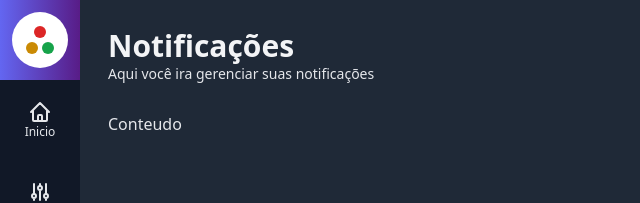
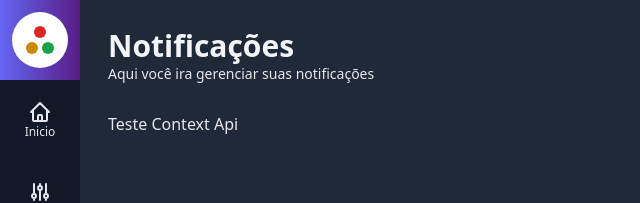
Before and after one commit to Radames-prog/adminTemplate, a Next.js app in the folder my-project/: page /notificacoes in a window 1280 px wide. Shown: the top 203 px of the page, without its empty margins (0-640 px from the left). Built offline with nearby package versions, Linux system fonts and the light colour scheme.

Commit message:
Implementação inicial de Context Api

```diff
--- /dev/null
+++ b/my-project/data/context/AppContext.tsx
@@ -0,0 +1,19 @@
+import { createContext } from "react";
+
+const AppContext = createContext({
+    nome: null
+})
+
+export function AppProvider(props){
+    return(
+        <AppContext.Provider value={{
+            nome: 'Teste Context Api'
+        }}>
+            {props.children}
+
+        </AppContext.Provider>
+    )
+
+}
+
+export default AppContext
--- /dev/null
+++ b/my-project/data/hook/useAppData.ts
@@ -0,0 +1,6 @@
+import { useContext } from "react";
+import AppContext from "../context/AppContext";
+
+const useAppData = () => useContext(AppContext)
+
+export default useAppData
--- a/my-project/pages/_app.tsx
+++ b/my-project/pages/_app.tsx
@@ -1,7 +1,12 @@
 import '../styles/globals.css'
+import {AppProvider} from '../data/context/AppContext'
 
 function MyApp({ Component, pageProps }) {
-  return <Component {...pageProps} />
+  return (
+    <AppProvider>
+    <Component {...pageProps} />
+    </AppProvider>
+  )
 }
 
 export default MyApp
--- a/my-project/pages/notificacoes.tsx
+++ b/my-project/pages/notificacoes.tsx
@@ -1,9 +1,11 @@
 import Layout from "../components/template/Layout";
+import useAppData from "../data/hook/useAppData";
 
 export default function Notificacoes() {
+ const ctx = useAppData()
   return (
     <Layout titulo={"Notificações"} subtitulo={"Aqui você ira gerenciar suas notificações"}>
-      <h3 className={``}>Conteudo</h3>
+      <h3>{ctx.nome}</h3>
 
     </Layout>
 
```
